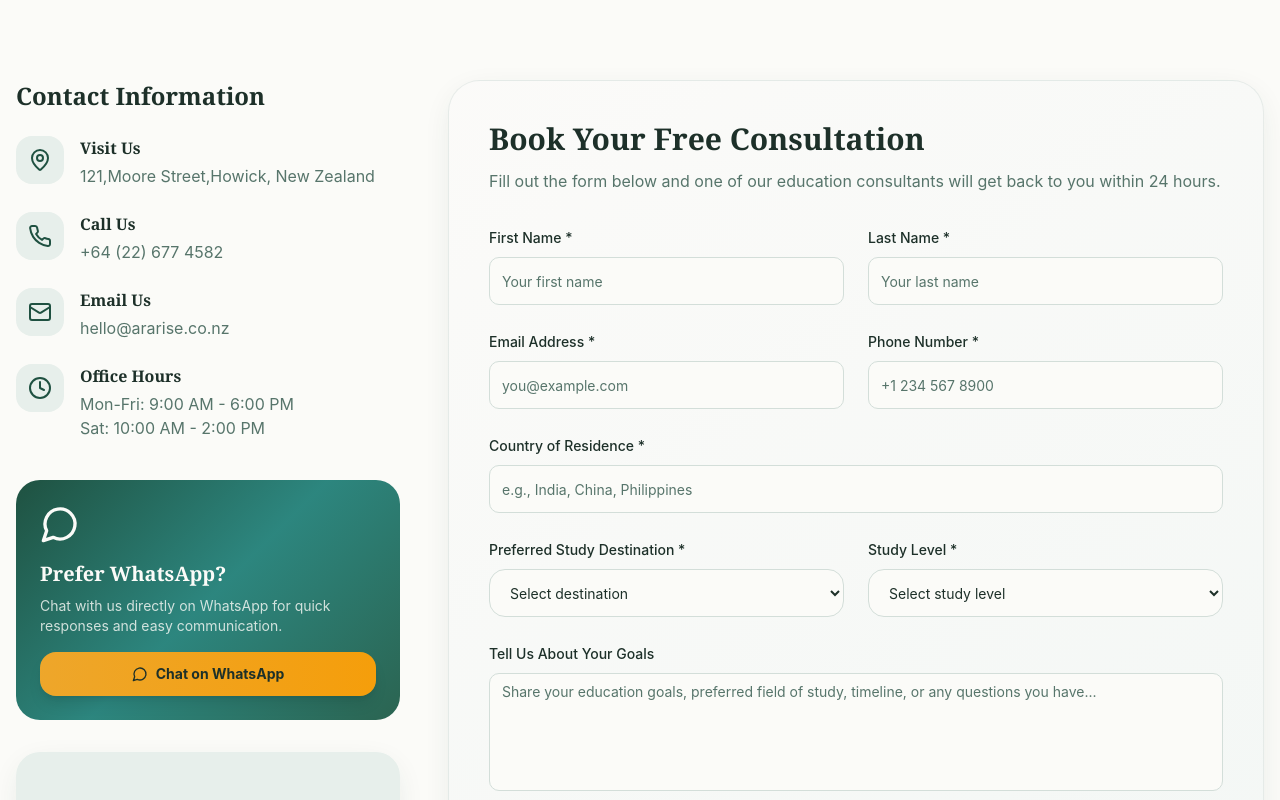
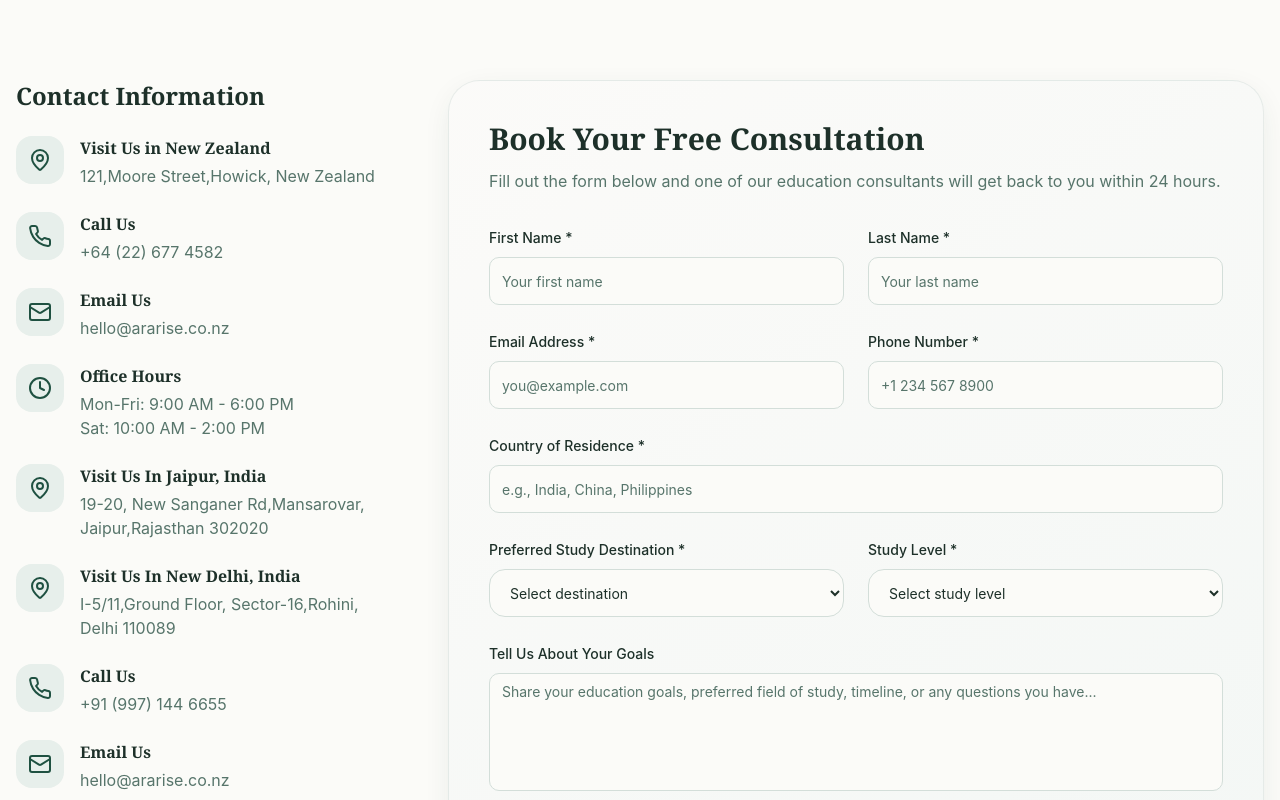
Before and after one commit to mandeepsidhu1701/ararise, a React (Vite) app: page /contact in a window 1280 px wide. Shown: the part 460-1260 px from the top of the page. Built offline with nearby package versions, Linux system fonts and the light colour scheme.

Commit message:
add indian address on contact-us page

```diff
--- a/src/pages/Contact.tsx
+++ b/src/pages/Contact.tsx
@@ -19,7 +19,7 @@ import { useToast } from "@/hooks/use-toast";
 const contactInfo = [
   {
     icon: MapPin,
-    title: "Visit Us",
+    title: "Visit Us in New Zealand",
     details: ["121,Moore Street,Howick, New Zealand"],
     action: null,
   },
@@ -40,6 +40,30 @@ const contactInfo = [
     title: "Office Hours",
     details: ["Mon-Fri: 9:00 AM - 6:00 PM", "Sat: 10:00 AM - 2:00 PM"],
     action: null,
+  },
+  {
+    icon: MapPin,
+    title: "Visit Us In Jaipur, India",
+    details: ["19-20, New Sanganer Rd,Mansarovar, Jaipur,Rajasthan 302020"],
+    action: null,
+  },
+  {
+    icon: MapPin,
+    title: "Visit Us In New Delhi, India",
+    details: ["I-5/11,Ground Floor, Sector-16,Rohini, Delhi 110089"],
+    action: null,
+  },
+  {
+    icon: Phone,
+    title: "Call Us",
+    details: ["+91 (997) 144 6655"],
+    action: "tel:+91 9971446655",
+  },
+  {
+    icon: Mail,
+    title: "Email Us",
+    details: ["hello@ararise.co.nz"],
+    action: "mailto:hello@ararise.co.nz",
   },
 ];
 
```
